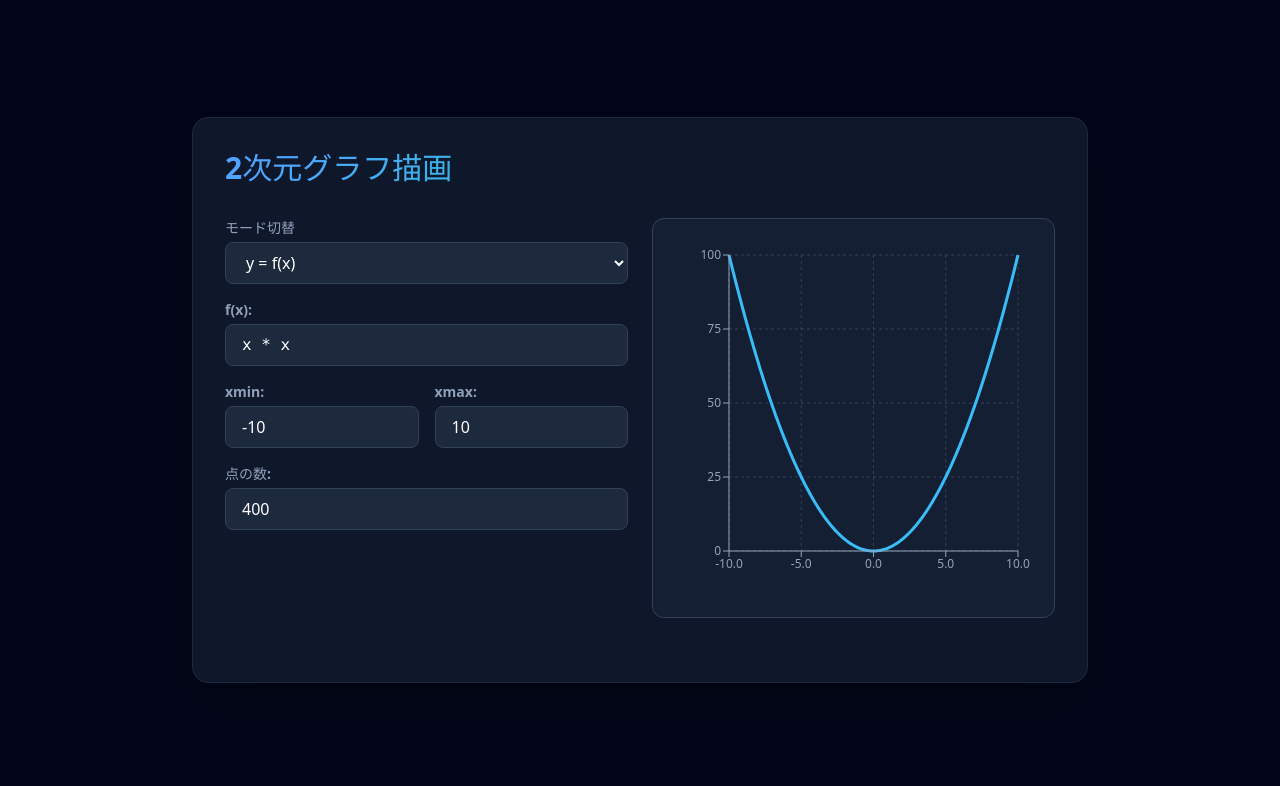
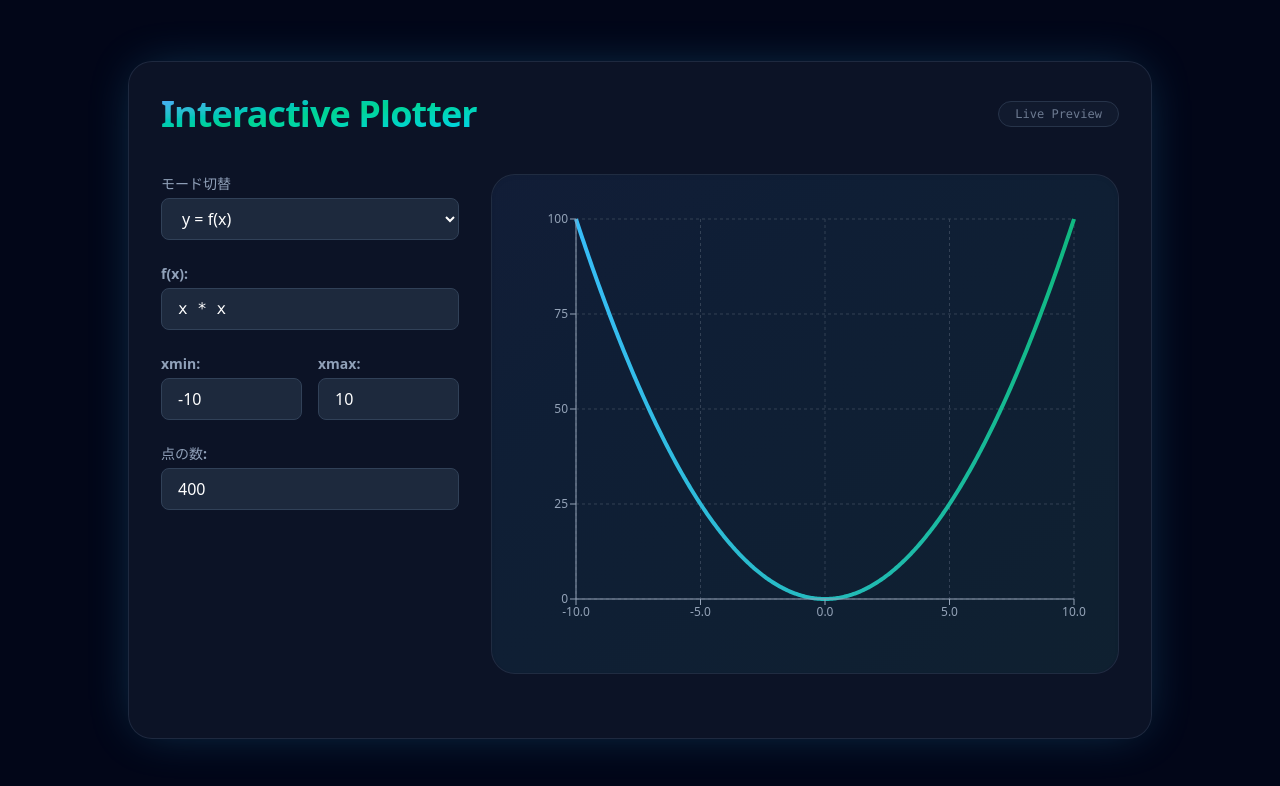
Before and after one commit to gkennie-ctrl/graph-sample, a React (Vite) app: page / in a window 1280 px wide. Shown: the top 786 px of the page. Built offline with nearby package versions, Linux system fonts and the light colour scheme.

Commit message:
UIの究極の改善とグラフ描画ロジックの修正

```diff
--- a/src/components/GraphPlotter.tsx
+++ b/src/components/GraphPlotter.tsx
@@ -106,7 +106,7 @@ export const GraphPlotter: React.FC<GraphPlotterProps> = ({ width = 600, height
     if (mode === "normal") {
         const step = (xmax - xmin) / points;
         for (let i = 0; i <= points; i++) {
-            const x = xmin + step * i;
+            const x = parseFloat((xmin + step * i).toFixed(4));
             const y = evaluateFunction(expression, x);
             if (Number.isFinite(y)) data.push({ x, y });
         }
@@ -115,18 +115,29 @@ export const GraphPlotter: React.FC<GraphPlotterProps> = ({ width = 600, height
         for (let i = 0; i <= points; i++) {
             const t = tmin + step * i;
             const p = evaluateParametric(exprX, exprY, t);
-            if (p) data.push(p);
+            if (p) {
+                data.push({
+                    x: parseFloat(p.x.toFixed(4)),
+                    y: parseFloat(p.y.toFixed(4))
+                });
+            }
         }
+        // パラメトリックモードの場合はx軸でソートしない（軌跡を描くため）
     }
 
     return (
-        <div className="bg-slate-900 text-white p-8 rounded-2xl shadow-2xl border border-slate-800 max-w-4xl mx-auto my-8 font-sans">
-            <h2 className="text-3xl font-extrabold mb-8 text-transparent bg-clip-text bg-gradient-to-r from-blue-400 to-emerald-400">
-                2次元グラフ描画
-            </h2>
+        <div className="bg-slate-900/80 backdrop-blur-xl text-white p-8 rounded-3xl shadow-[0_0_50px_-12px_rgba(56,189,248,0.3)] border border-slate-700/50 max-w-5xl mx-auto my-8 font-sans transition-all duration-500 hover:shadow-[0_0_60px_-10px_rgba(56,189,248,0.4)]">
+            <div className="flex items-center justify-between mb-10">
+                <h2 className="text-4xl font-black tracking-tight text-transparent bg-clip-text bg-gradient-to-br from-blue-400 via-emerald-400 to-cyan-400">
+                    Interactive Plotter
+                </h2>
+                <div className="px-4 py-1 rounded-full bg-slate-800/50 border border-slate-700 text-xs font-mono text-slate-400 animate-pulse">
+                    Live Preview
+                </div>
+            </div>
 
-            <div className="grid grid-cols-1 md:grid-cols-2 gap-6 mb-8">
-                <div className="space-y-4">
+            <div className="grid grid-cols-1 lg:grid-cols-12 gap-8 mb-8">
+                <div className="lg:col-span-4 space-y-6">
                     <div>
                         <label className="block text-sm font-semibold text-slate-400 mb-1">モード切替</label>
                         <select
@@ -222,7 +233,8 @@ export const GraphPlotter: React.FC<GraphPlotterProps> = ({ width = 600, height
                     </div>
                 </div>
 
-                <div className="bg-slate-800/50 p-4 rounded-xl border border-slate-700 h-[400px]">
+                <div className="lg:col-span-8 bg-slate-800/30 p-6 rounded-3xl border border-slate-700/50 h-[500px] shadow-inner relative group">
+                    <div className="absolute inset-0 bg-gradient-to-br from-blue-500/5 to-emerald-500/5 rounded-3xl pointer-events-none" />
                     <ResponsiveContainer width="100%" height="100%">
                         <LineChart data={data} margin={{ top: 20, right: 20, left: 0, bottom: 20 }}>
                             <CartesianGrid strokeDasharray="3 3" stroke="#334155" />
@@ -231,9 +243,14 @@ export const GraphPlotter: React.FC<GraphPlotterProps> = ({ width = 600, height
                                 type="number"
                                 stroke="#94a3b8"
                                 fontSize={12}
+                                domain={['auto', 'auto']}
                                 tickFormatter={(val) => val.toFixed(1)}
                             />
-                            <YAxis stroke="#94a3b8" fontSize={12} />
+                            <YAxis
+                                stroke="#94a3b8"
+                                fontSize={12}
+                                domain={['auto', 'auto']}
+                            />
                             <Tooltip
                                 contentStyle={{
                                     backgroundColor: "#1e293b",
@@ -242,15 +259,24 @@ export const GraphPlotter: React.FC<GraphPlotterProps> = ({ width = 600, height
                                     color: "#f8fafc",
                                 }}
                                 itemStyle={{ color: "#38bdf8" }}
+                                formatter={(value: number) => [value.toFixed(4), "y"]}
+                                labelFormatter={(label: number) => `x: ${label.toFixed(4)}`}
                             />
                             <Line
                                 type="monotone"
                                 dataKey="y"
-                                stroke="#38bdf8"
-                                strokeWidth={3}
+                                stroke="url(#lineGradient)"
+                                strokeWidth={4}
                                 dot={false}
-                                animationDuration={1000}
+                                animationDuration={1500}
+                                isAnimationActive={true}
                             />
+                            <defs>
+                                <linearGradient id="lineGradient" x1="0" y1="0" x2="1" y2="0">
+                                    <stop offset="0%" stopColor="#38bdf8" />
+                                    <stop offset="100%" stopColor="#10b981" />
+                                </linearGradient>
+                            </defs>
                         </LineChart>
                     </ResponsiveContainer>
                 </div>
```
